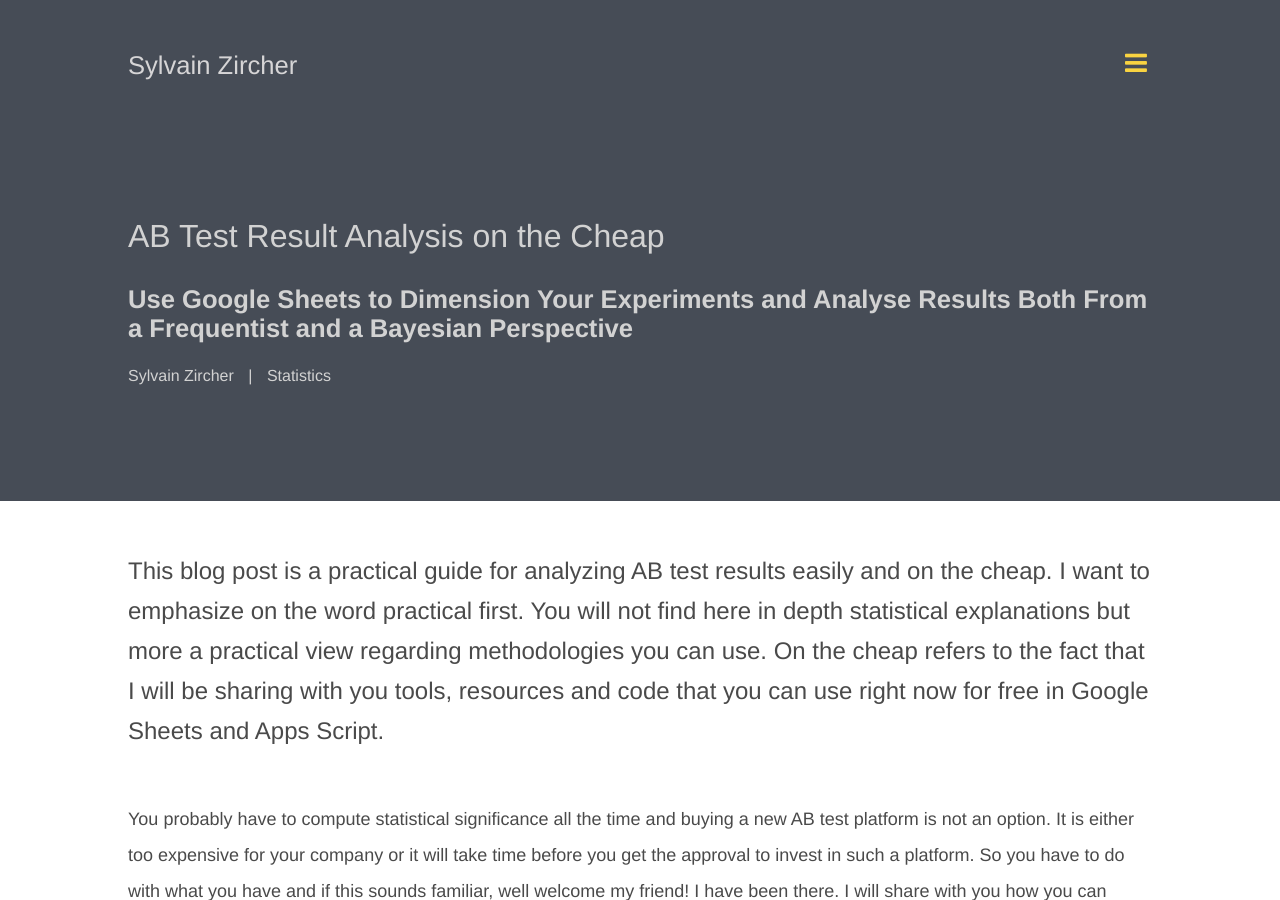
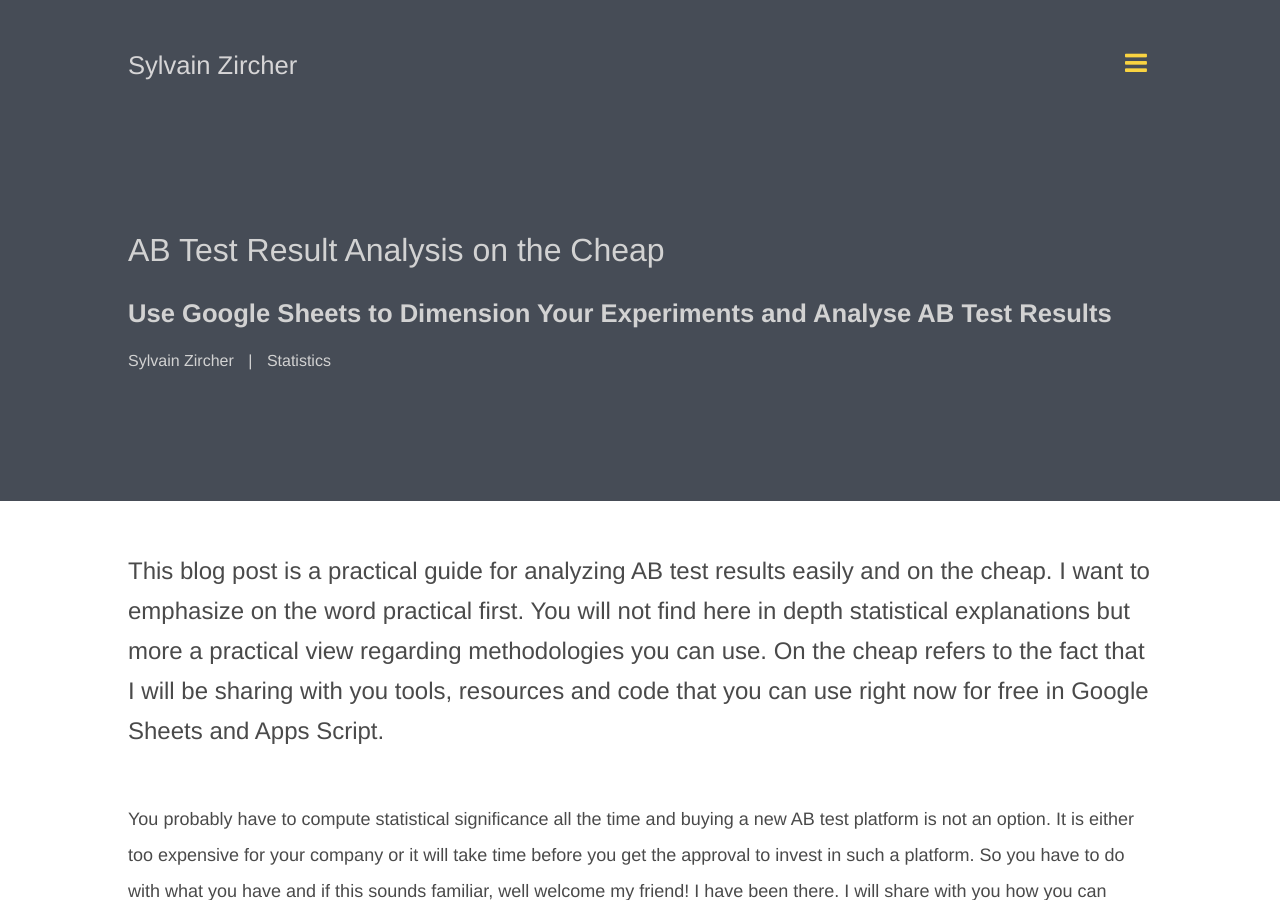
Before and after one commit to sylvainzircher/sylvainzircher.github.io, a Jekyll site: the page built from _posts/blog/2020-10-26-AB-test-on-the-cheap.md, in a window 1280 px wide and 900 px high. Built offline with Jekyll 4.4.1, drawn with Linux system fonts in a browser that asks for light colours; nearby versions of some CDN libraries.

Commit message:
Quick change on sub header for Ab test on the cheap

```diff
--- a/_posts/blog/2020-10-26-AB-test-on-the-cheap.md
+++ b/_posts/blog/2020-10-26-AB-test-on-the-cheap.md
@@ -2,7 +2,7 @@
 layout: "blog"
 title: "AB Test Result Analysis on the Cheap"
 slug: abtest-on-the-cheap
-subtitle: "Use Google Sheets to Dimension Your Experiments and Analyse Results Both From a Frequentist and a Bayesian Perspective"
+subtitle: "Use Google Sheets to Dimension Your Experiments and Analyse AB Test Results"
 date: 2020-10-26
 author: "Sylvain Zircher"
 type: "Article"
```
